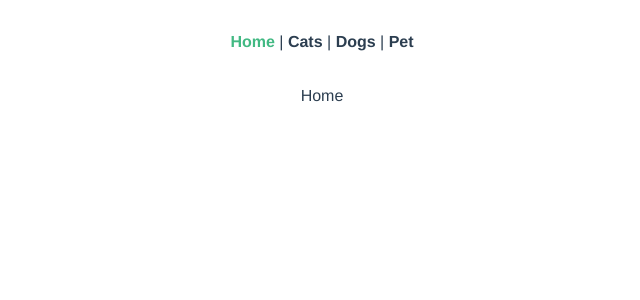
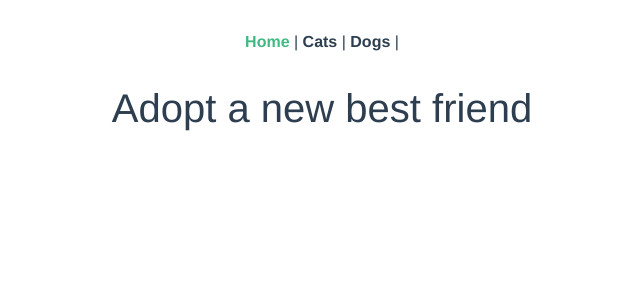
Before and after one commit to BSalemi/vue-adopt-pets, a Vue app: page / in a window 1280 px wide. Shown: the top 300 px of the page, without its empty margins (318-958 px from the left). Built offline with nearby package versions, Linux system fonts and the light colour scheme.

Commit message:
Added the formatter callback and router-links to cats table in Cats view. Removed the pet router in App.vue and added an h1 tag to Home.vue

```diff
--- a/src/App.vue
+++ b/src/App.vue
@@ -4,7 +4,6 @@
       <router-link to="/">Home</router-link> |
       <router-link to="/cats">Cats</router-link> |
       <router-link to="/dogs">Dogs</router-link> |
-      <router-link to="/pet">Pet</router-link>
     </div>
     <b-container>
       <router-view/>
--- a/src/views/Cats.vue
+++ b/src/views/Cats.vue
@@ -1,7 +1,13 @@
 <template>
   <div>
     <h1>Cats for Adoption</h1>
-    <b-table striped hover :items="cats" :fields="fields"></b-table>
+    <b-table striped hover :items="cats">
+      <template slot="name" slot-scope="data">
+        <router-link :to="`/pets/${data.index}`">
+          {{ data.value }}
+        </router-link>
+      </template>
+    </b-table>
   </div>
 </template>
 
--- a/src/views/Home.vue
+++ b/src/views/Home.vue
@@ -1,6 +1,6 @@
 <template>
   <div class="home">
-    Home
+    <h1>Adopt a new best friend</h1>
   </div>
 </template>
 
```
